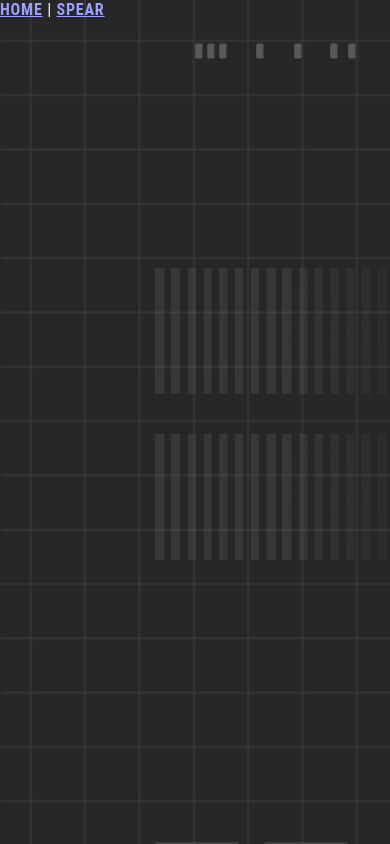
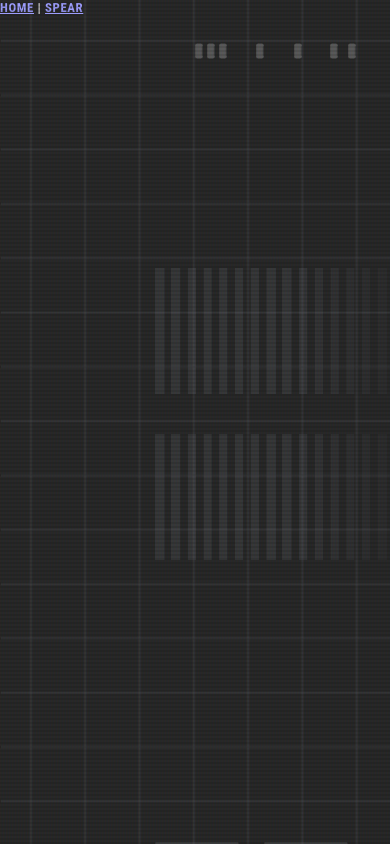
Before and after one commit to FurrGotten/HD2PROPOSITIONPAGES, a React (Vite) app: page / in a window 390 px wide. Built offline with nearby package versions, Linux system fonts and the light colour scheme.

Commit message:
visual fixes

```diff
--- a/src/App.tsx
+++ b/src/App.tsx
@@ -4,14 +4,15 @@ import {TerminalEffects} from './components';
 
 function App() {
   return (
-    <TerminalEffects>
+    <>
+      <TerminalEffects />
       <Router>
         <Routes>
           <Route path="/" element={<HomePage />} />
           <Route path="/spear" element={<SpearPage />} />
         </Routes>
       </Router>
-    </TerminalEffects>
+    </>
   );
 }
 
--- a/src/components/TerminalEffects.tsx
+++ b/src/components/TerminalEffects.tsx
@@ -1,6 +1,6 @@
-import {useState, useEffect, type ReactNode} from 'react';
+import {useState, useEffect} from 'react';
 
-export const TerminalEffects = ({children}: {children: ReactNode}) => {
+export const TerminalEffects = () => {
   const [isGlitching, setIsGlitching] = useState(false);
 
   useEffect(() => {
@@ -19,6 +19,6 @@ export const TerminalEffects = ({children}: {children: ReactNode}) => {
   }, []);
 
   return (
-    <div className={`terminal-overlay ${isGlitching ? 'screen-glitch' : ''}`} >{children}</div>
+    <div className={`terminal-overlay ${isGlitching ? 'screen-glitch' : ''}`} />
   );
 };
--- a/src/index.css
+++ b/src/index.css
@@ -21,11 +21,20 @@
     text-rendering: optimizeLegibility;
     -webkit-font-smoothing: antialiased;
     -moz-osx-font-smoothing: grayscale;
+
+    font-size: clamp(0.7rem, 0.4vw + 0.7rem, 1rem);
 }
 
 .critical-info {
     color: var(--hd-yellow);
     text-shadow: 0 0 10px rgba(255, 232, 31, 0.5);
+}
+
+h1 {
+    font-size: clamp(1rem, 1vw + 1rem, 2rem);
+    line-height: 0.95; /* Tighter vertical spacing */
+    letter-spacing: -0.02em;
+    text-transform: uppercase;
 }
 
 body {
--- a/src/routeComponents/HomePage/HomePage.tsx
+++ b/src/routeComponents/HomePage/HomePage.tsx
@@ -4,7 +4,7 @@ import './HomeStyle.css';
 
 export function HomePage() {
   return <section className="home-page-base">
-    <div className="static-bg" />
+      <div className="static-bg" />
     <div className="content">
       <nav>
         <Link to="/">Home</Link> | <Link to="/spear">Spear</Link>
```
